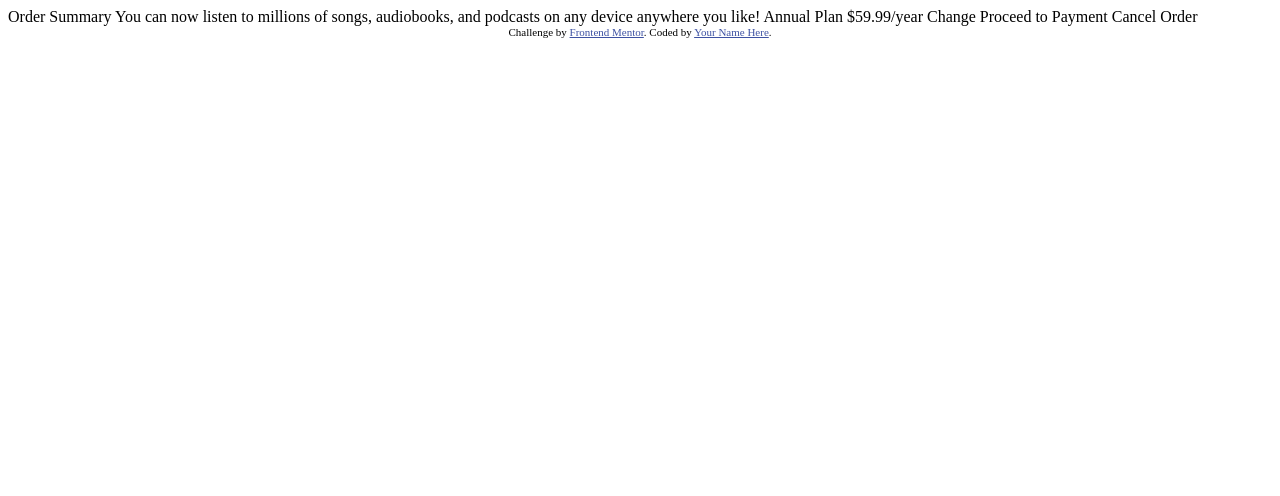
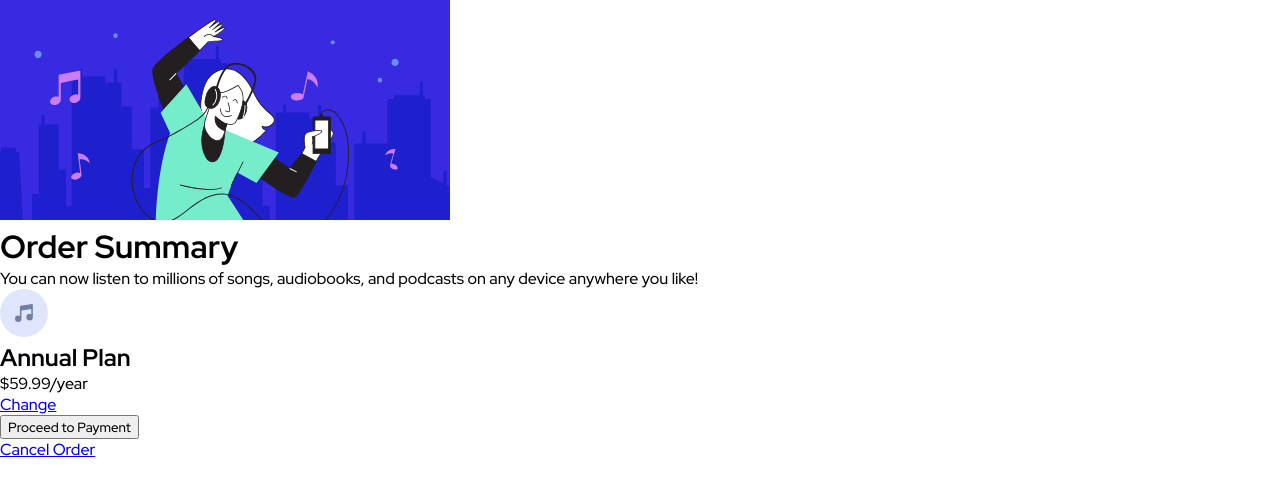
Before and after one commit to cvalong/fm-order-summary-component, a plain HTML site: page index.html in a window 1280 px wide. Drawn offline with Linux system fonts and the light colour scheme.

Commit message:
added initial markup, fonts, css

```diff
--- /dev/null
+++ b/css/styles.css
@@ -0,0 +1,24 @@
+*,
+*::after,
+*::before {
+    box-sizing: border-box;
+    margin: 0;
+    font-family: 'Red Hat Display', sans-serif;
+}
+
+:root {
+    --clr-primary-one: hsl(225, 100%, 94%)
+    --clr-primary-two: hsl(245, 75%, 52%);
+
+    --clr-neutral-dark: hsl(225, 100%, 98%)
+    --clr-neutral: hsl(224, 23%, 55%);
+    --clr-neutral-light: hsl(223, 47%, 23%);
+
+    --fw-normal: 500;
+    --fw-bold: 700;
+    --fw-black: 900;
+}
+
+body {
+    font-size: 1rem;
+}
--- a/index.html
+++ b/index.html
@@ -1,37 +1,56 @@
 <!DOCTYPE html>
 <html lang="en">
   <head>
-  <meta charset="UTF-8">
-  <meta name="viewport" content="width=device-width, initial-scale=1.0"> <!-- displays site properly based on user's device -->
+    <meta charset="UTF-8" />
+    <meta name="viewport" content="width=device-width, initial-scale=1.0" />
+    <!-- displays site properly based on user's device -->
 
-  <link rel="icon" type="image/png" sizes="32x32" href="./images/favicon-32x32.png">
+    <link
+      rel="icon"
+      type="image/png"
+      sizes="32x32"
+      href="./images/favicon-32x32.png"
+    />
 
+    <link rel="preconnect" href="https://fonts.googleapis.com" />
+    <link rel="preconnect" href="https://fonts.gstatic.com" crossorigin />
+    <link
+      href="https://fonts.googleapis.com/css2?family=Red+Hat+Display:wght@500;700;900&display=swap"
+      rel="stylesheet"
+    />
+    <link rel="stylesheet" href="css/styles.css" />
     <title>Frontend Mentor | Order summary card</title>
-
-  <!-- Feel free to remove these styles or customise in your own stylesheet 👍 -->
-  <style>
-    .attribution { font-size: 11px; text-align: center; }
-    .attribution a { color: hsl(228, 45%, 44%); }
-  </style>
   </head>
   <body>
-
-  Order Summary
-
-  You can now listen to millions of songs, audiobooks, and podcasts on any
-  device anywhere you like!
-
-  Annual Plan
-  $59.99/year
-
-  Change
-
+    <main class="content-area">
+      <div class="card">
+        <img
+          src="./images/illustration-hero.svg"
+          alt="illustration of a person dancing listening to music"
+          class="hero"
+        />
+        <div class="card-content">
+          <h1 class="title">Order Summary</h1>
+          <p class="description">
+            You can now listen to millions of songs, audiobooks, and podcasts on
+            any device anywhere you like!
+          </p>
+          <div class="price-container">
+            <img src="./images/icon-music.svg" alt="music icon" class="icon" />
+            <div class="price-text">
+              <h2 class="plan-name">Annual Plan</h2>
+              <p class="price">$59.99/year</p>
+              <a href="#" class="modify-link">Change</a>
+            </div>
+          </div>
+          <div class="button-container">
+            <button type="submit" class="payment-button">
               Proceed to Payment
-  Cancel Order
-
-  <div class="attribution">
-    Challenge by <a href="https://www.frontendmentor.io?ref=challenge" target="_blank">Frontend Mentor</a>.
-    Coded by <a href="#">Your Name Here</a>.
+            </button>
           </div>
+          <a href="#" class="cancel-link">Cancel Order</a>
+        </div>
+      </div>
+    </main>
   </body>
 </html>
```
Lines whose indentation alone changed are shown as unchanged.
